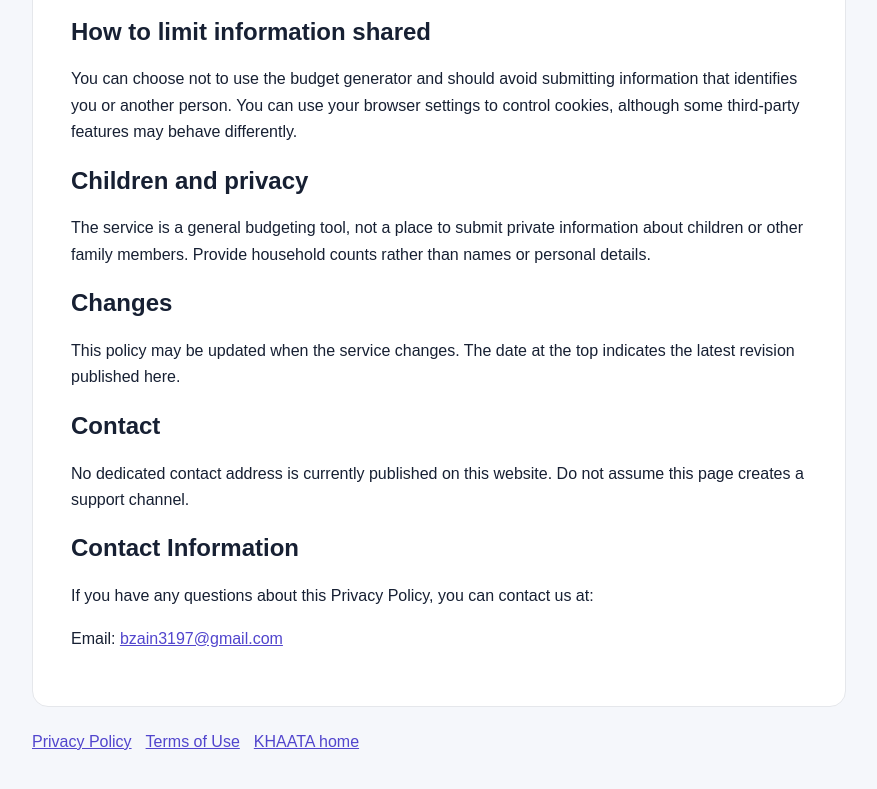
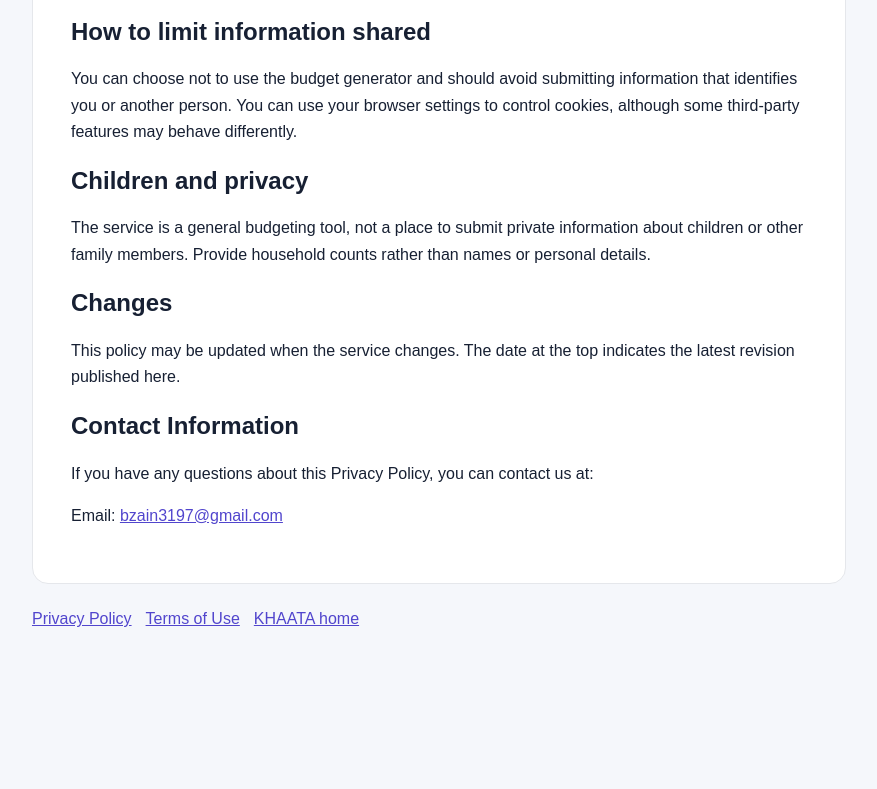
Before and after one commit to BZAIN3197-LEDGER/KHAATA, a website: page KHAATA/public/privacy.html in a window 1280 px wide. Shown: the part 1040-1829 px from the top of the page, without its empty margins (201-1078 px from the left). After the commit the page ends 1709 px from the top, so only its background shows below. Drawn offline with Linux system fonts and the light colour scheme.

Commit message:
Update privacy.html

```diff
--- a/KHAATA/public/privacy.html
+++ b/KHAATA/public/privacy.html
@@ -38,8 +38,6 @@
 <p>The service is a general budgeting tool, not a place to submit private information about children or other family members. Provide household counts rather than names or personal details.</p>
 <h2>Changes</h2>
 <p>This policy may be updated when the service changes. The date at the top indicates the latest revision published here.</p>
-<h2>Contact</h2>
-<p>No dedicated contact address is currently published on this website. Do not assume this page creates a support channel.</p>
     <section>
   <h2>Contact Information</h2>
   <p>If you have any questions about this Privacy Policy, you can contact us at:</p>
```
